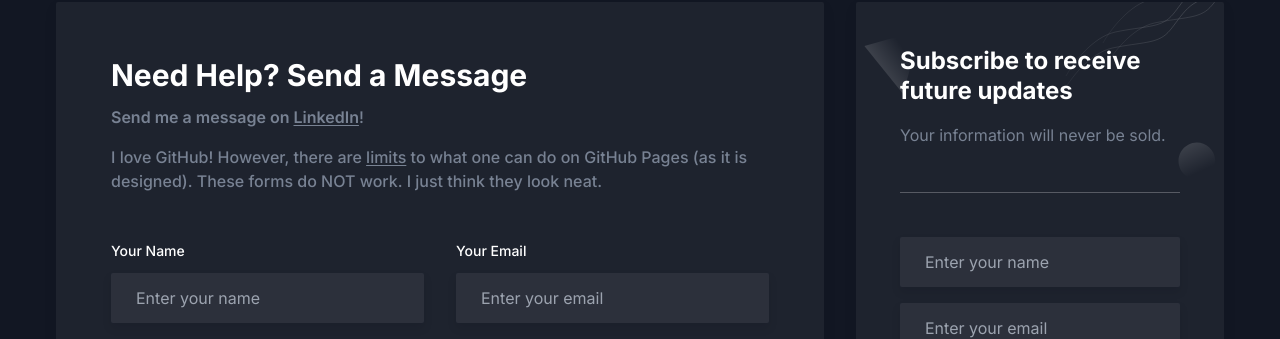
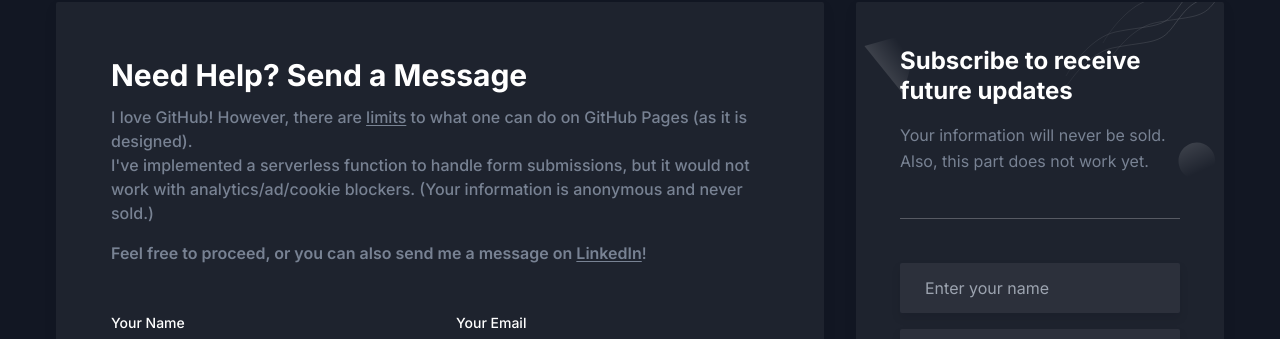
Before and after one commit to joey-ma/joey-ma.github.io, a Next.js app: page /contact in a window 1280 px wide. Shown: the part 390-729 px from the top of the page. Built offline with nearby package versions, Linux system fonts and the light colour scheme; no server answers.

Commit message:
update content

```diff
--- a/src/components/Contact/NewsLatterBox.tsx
+++ b/src/components/Contact/NewsLatterBox.tsx
@@ -11,7 +11,8 @@ const NewsLatterBox = () => {
         Subscribe to receive future updates
       </h3>
       <p className="mb-11 border-b border-body-color border-opacity-25 pb-11 text-base leading-relaxed text-body-color dark:border-white dark:border-opacity-25">
-        Your information will never be sold.
+        Your information will never be sold. <br />
+        Also, this part does not work yet.
       </p>
       <div>
         <input
--- a/src/components/Contact/index.tsx
+++ b/src/components/Contact/index.tsx
@@ -10,29 +10,34 @@ const Contact = () => {
         <div className="-mx-4 flex flex-wrap">
           <div className="w-full px-4 lg:w-7/12 xl:w-8/12">
             <div
-              className="mb-12 rounded-sm bg-white px-8 py-11 shadow-three dark:bg-gray-dark sm:p-[55px] lg:mb-5 lg:px-8 xl:p-[55px]"
+              className="rounded-sm bg-white px-8 py-11 shadow-three dark:bg-gray-dark sm:p-[55px] lg:mb-5 lg:px-8 xl:p-[55px]"
               data-wow-delay=".15s"
             >
               <h2 className="mb-3 text-2xl font-bold text-black dark:text-white sm:text-3xl lg:text-2xl xl:text-3xl">
                 Need Help? Send a Message
               </h2>
-              <p className="mb-4 text-base font-medium text-body-color">
+              <div className="mb-12 grid gap-4 text-base font-medium text-body-color">
+                <p>
+                  I love GitHub! However, there are{" "}
+                  <Link href={linkTo.gitHubPagesLimits} className="link-text">
+                    limits
+                  </Link>{" "}
+                  to what one can do on GitHub Pages (as it is designed).
+                  <br />
+                  I&apos;ve implemented a serverless function to handle form
+                  submissions, but it would not work with analytics/ad/cookie
+                  blockers. (Your information is anonymous and never sold.)
+                </p>
+                <p>
                   <span className="font-semibold">
-                  Send me a message on{" "}
+                    Feel free to proceed, or you can also send me a message on{" "}
                     <Link className="link-text" href={linkTo.LinkedIn}>
                       LinkedIn
                     </Link>
                   </span>
                   !
                 </p>
-              <p className="mb-12 text-base font-medium text-body-color">
-                I love GitHub! However, there are{" "}
-                <Link href={linkTo.gitHubPagesLimits} className="link-text">
-                  limits
-                </Link>{" "}
-                to what one can do on GitHub Pages (as it is designed). These
-                forms do NOT work. I just think they look neat.
-              </p>
+              </div>
               <ContactForm />
             </div>
           </div>
```
Lines whose indentation alone changed are shown as unchanged.
